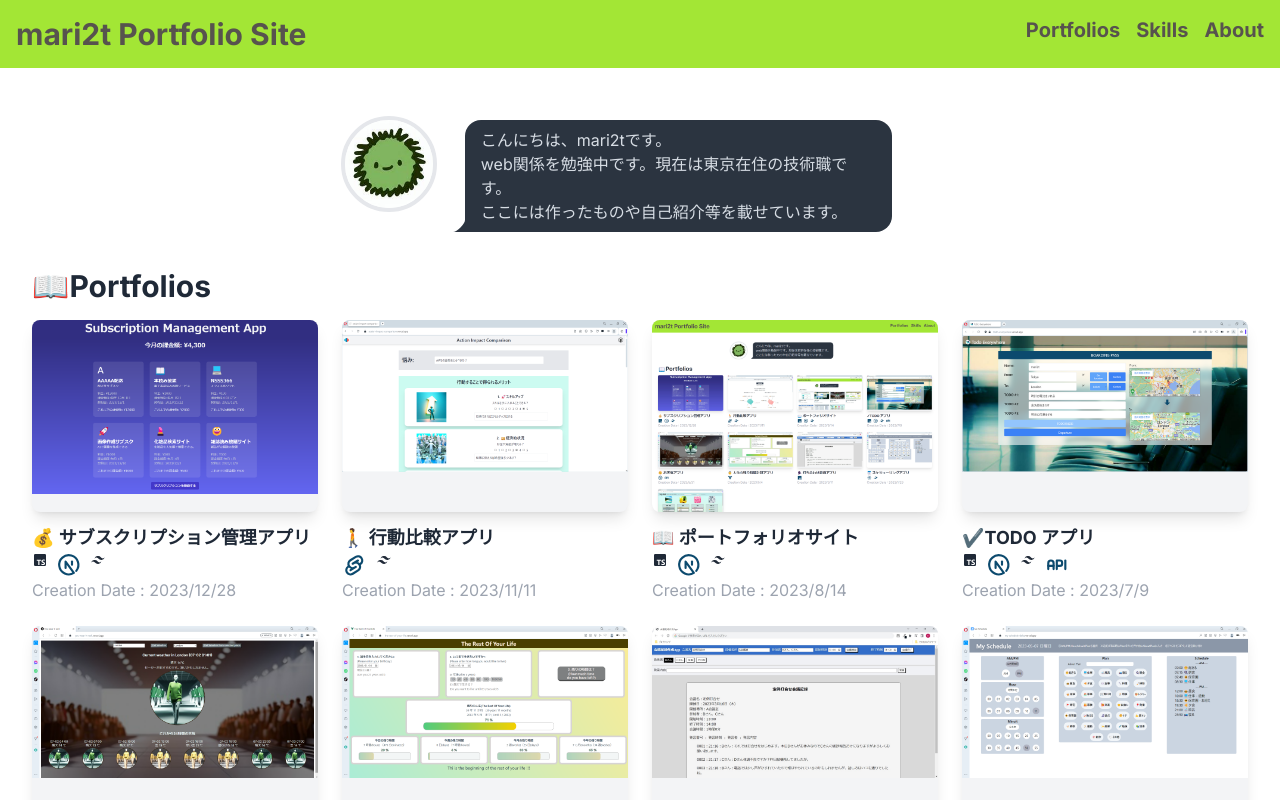
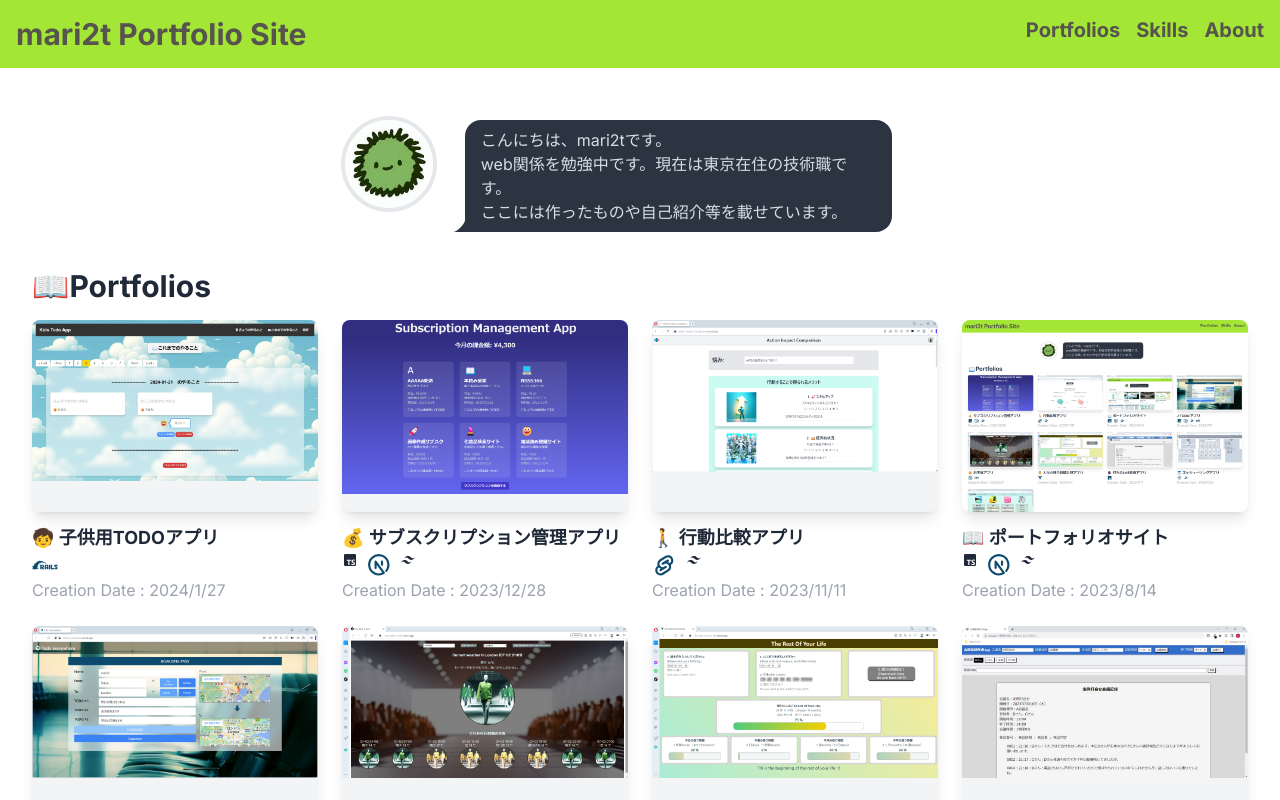
Before and after one commit to mari2t/mari2t_portfolio, a Next.js app: page / in a window 1280 px wide. Shown: the top 800 px of the page. Built offline with nearby package versions, Linux system fonts and the light colour scheme.

Commit message:
add : ruby-kids-todoの情報

```diff
--- a/src/app/components/Collections.tsx
+++ b/src/app/components/Collections.tsx
@@ -10,10 +10,19 @@ import {
   BiLogoJavascript,
 } from "react-icons/bi";
 import { TbBrandNextjs, TbApi, TbBrandSvelte } from "react-icons/tb";
+import { SiRubyonrails } from "react-icons/si";
 
 const Collections = () => {
   // 各レポジトリの情報
   const products = [
+    {
+      title: "ruby-kids-todo",
+      overview: "🧒 子供用TODOアプリ",
+      useTech: "RubyOnRails",
+      creationday: "2024/1/27",
+      imgUrl: "/img/imgRuby-kids-todo.png",
+      githubUrl: "https://github.com/mari2t/ruby-kids-todo",
+    },
     {
       title: "subscription-management",
       overview: "💰 サブスクリプション管理アプリ",
@@ -183,6 +192,7 @@ const TechIcon = ({ techName }: TechIconProps) => {
         {techName === "API" && <TbApi />}
         {techName === "JavaScript" && <BiLogoJavascript />}
         {techName === "Svelte" && <TbBrandSvelte />}
+        {techName === "RubyOnRails" && <SiRubyonrails />}
       </IconContext.Provider>
     </div>
   );
```
Also changed, not shown: public/img/imgRuby-kids-todo.png (added), 1 other file (tests, documents, lock files or other folders).
